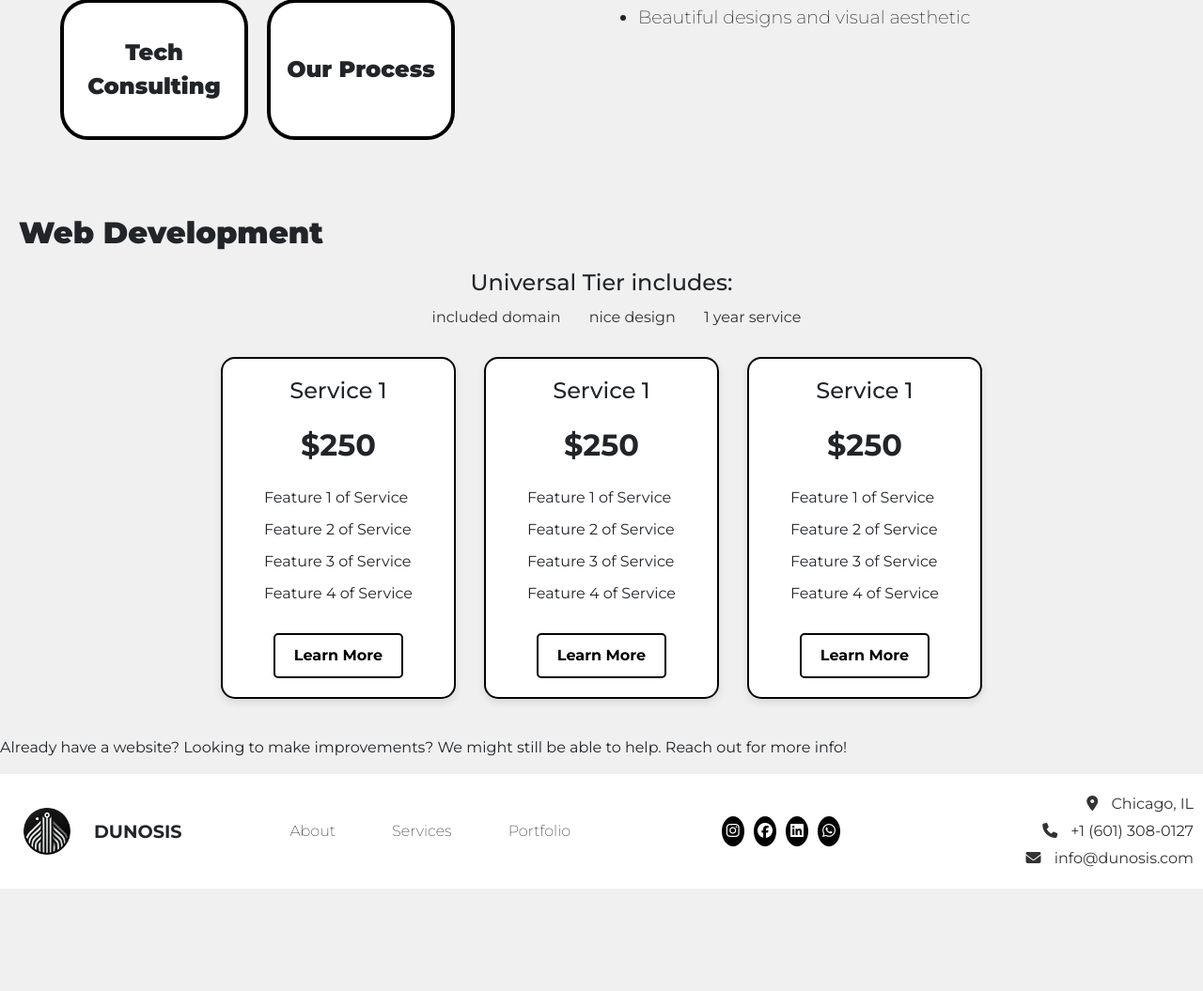
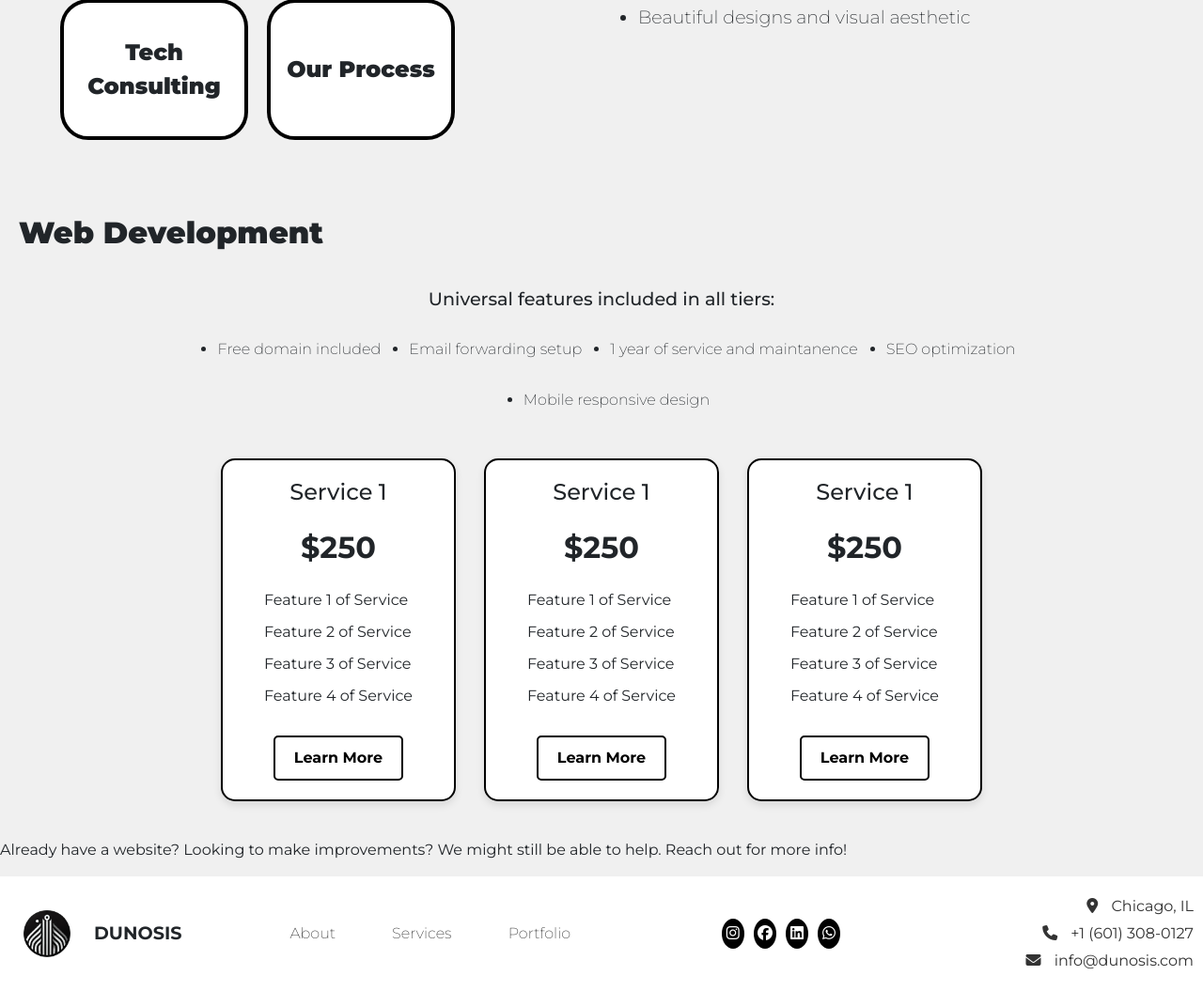
Before and after one commit to wesordonez/Dunosis-Web, a Django app: page /services/ in a window 1280 px wide. Shown: the part 456-1511 px from the top of the page at 94% size. Before the commit the page ends 1402 px from the top, so only its background shows below. Run offline with Django 5.2, Linux system fonts and the light colour scheme; some libraries are stand-ins or nearby versions.

Commit message:
improved pricing section title, subtitle and universal features styling

```diff
--- a/dunosis_site/landing/static/landing/css/services.css
+++ b/dunosis_site/landing/static/landing/css/services.css
@@ -232,21 +232,24 @@ header {
 
       .web-dev-section h2 {
         text-align: center;
-        font-size: 1.5rem;
-        margin-bottom: 10px;
+        font-size: 1.2rem;
+        margin: 40px 0 30px 0;
       }
 
       .universal-tier {
-        list-style: none;
+        list-style: disc;
         display: flex;
+        flex-wrap: wrap;
         justify-content: center;
         gap: 30px;
-        margin-bottom: 30px;
+        margin: 20px auto 50px auto;
+        width: 80%;
       }
 
       .universal-tier li {
         font-size: 1rem;
-        color: #333;
+        font-weight: 200;
+        text-align: center;
       }
 
       /* Cards Container */
--- a/dunosis_site/landing/templates/landing/services.html
+++ b/dunosis_site/landing/templates/landing/services.html
@@ -75,11 +75,13 @@
 
     <section class="web-dev-section">
         <h1>Web Development</h1>
-        <h2>Universal Tier includes:</h2>
+        <h2>Universal features included in all tiers:</h2>
         <ul class="universal-tier">
-          <li>included domain</li>
-          <li>nice design</li>
-          <li>1 year service</li>
+            <li>Free domain included</li>
+            <li>Email forwarding setup</li>
+            <li>1 year of service and maintanence</li>
+            <li>SEO optimization</li>
+            <li>Mobile responsive design</li>
         </ul>
 
         <!-- Service Cards Container -->
```
